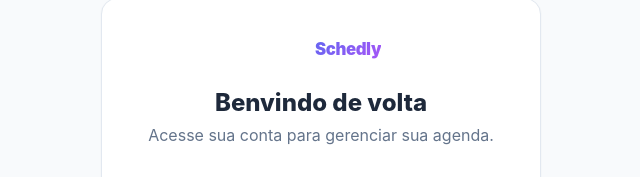
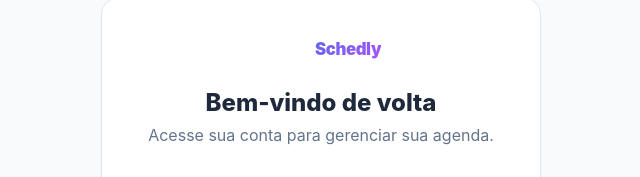
Before and after one commit to THPL28/schedly, a Next.js app: page /login in a window 1280 px wide. Shown: the part 147-324 px from the top of the page, without its empty margins (319-959 px from the left). Built offline with nearby package versions, Linux system fonts and the light colour scheme; no server answers.

Commit message:
fix: correct typo in login page title

```diff
--- a/src/app/(auth)/login/page.tsx
+++ b/src/app/(auth)/login/page.tsx
@@ -28,7 +28,7 @@ export default function LoginPage() {
                     <Link href="/" className="inline-flex items-center gap-2 mb-4 sm:mb-6 no-underline">
                         <Logo size={24} className="sm:!w-7 sm:!h-7" />
                     </Link>
-                    <h1 className="text-xl sm:text-2xl font-extrabold mb-1">Benvindo de volta</h1>
+                    <h1 className="text-xl sm:text-2xl font-extrabold mb-1">Bem-vindo de volta</h1>
                     <p className="text-sm sm:text-base text-muted">Acesse sua conta para gerenciar sua agenda.</p>
                 </div>
 
```
